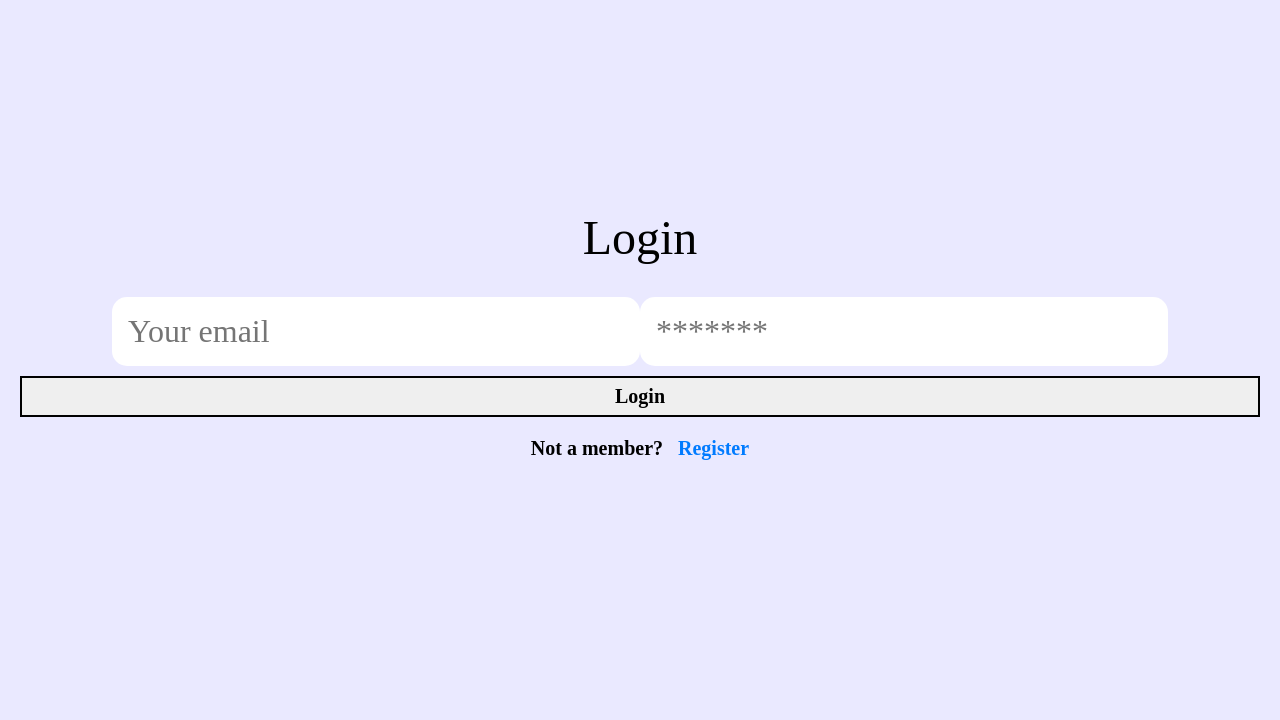
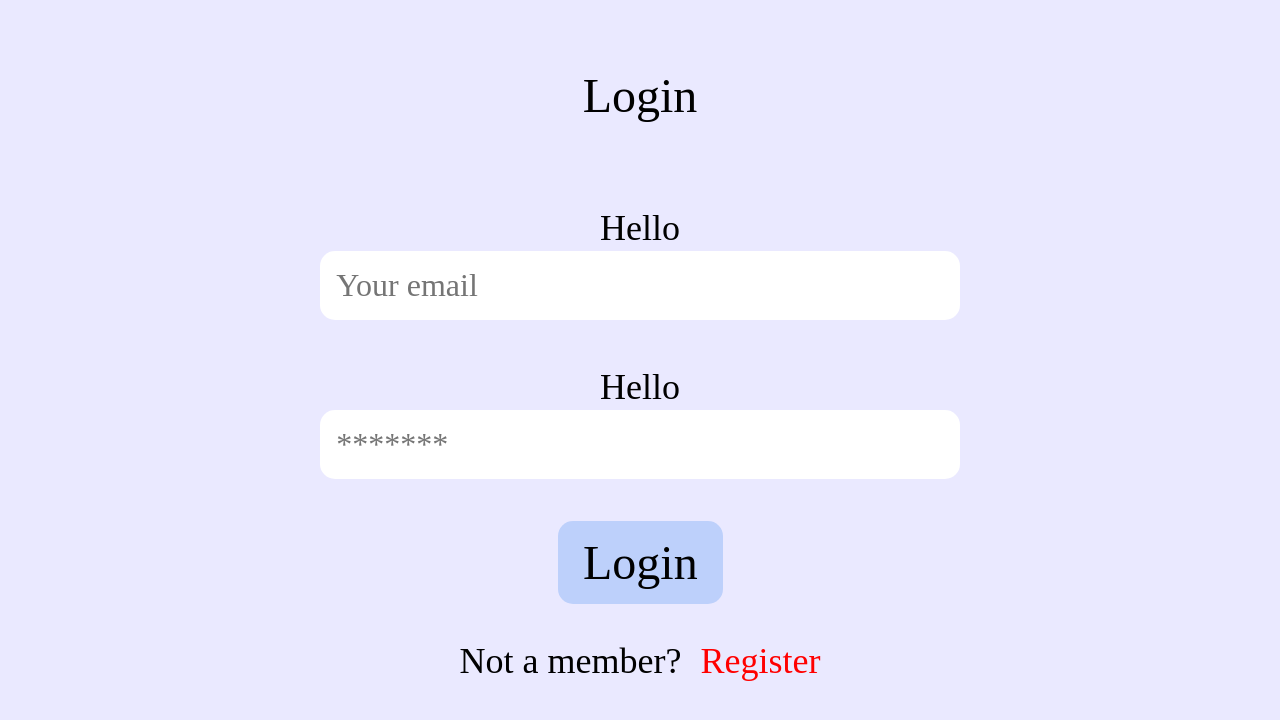
Before and after one commit to bogdan9876/Pulse-Tracker, a React (Create React App) app: page /login in a window 1280 px wide. Shown: the top 720 px of the page. Built offline with nearby package versions, Linux system fonts and the light colour scheme; a web font is replaced by a local one.

Commit message:
next commit

```diff
--- a/src/components/ErrorValid/errorValid.css
+++ b/src/components/ErrorValid/errorValid.css
@@ -2,6 +2,6 @@
     display: block;
     margin: auto;
     color: red;
-    text-align: center;
-    margin-bottom: 10px;
+    text-align: right;
+    font-size: 24px;
 }
--- a/src/components/Login/login.css
+++ b/src/components/Login/login.css
@@ -2,21 +2,23 @@
     margin: 0 auto;
     padding: 20px;
     text-align: center;
-    margin-top: 190px;
-    margin-bottom: 190px;
+    margin-top: 3rem;
 }
 
 .input-container {
     margin-bottom: 20px;
+    display: flex;
+    flex-direction: column;
+    align-items: center;
 }
 
 .login {
     font-size: 48px;
-    margin-bottom: 2rem;
+    margin-bottom: 3rem;
 }
 
 .login-input {
-    width: 40%;
+    width: 49%;
     margin-bottom: 10px;
     padding: 1rem 1rem 1rem 1rem;
     border: none;
@@ -26,32 +28,24 @@
 }
 
 .login-button {
-    width: 100%;
-    appearance: none;
-    border: 2px solid #000;
-    box-sizing: border-box;
+    width: fit-content;
+    height: fit-content;
+    padding: 14px 25px;
+    border: none;
+    border-radius: 15px;
+    background-color: #BDD0FB;
+    font-size: 48px;
     cursor: pointer;
-    font-size: 20px;
-    font-weight: 600;
-    line-height: normal;
-    padding: 7px 10px;
-    outline: none;
-    text-align: center;
-    text-decoration: none;
-    transition: all 300ms cubic-bezier(.23, 1, 0.32, 1);
     user-select: none;
     -webkit-user-select: none;
     touch-action: manipulation;
     will-change: transform;
-}
-
-.login-button:hover {
-    background-color: #84909c;
+    margin-top: 2rem;
 }
 
 p.login-text span {
-    color: #007bff;
-    font-size: 20px;
+    color: red;
+    font-size: 36px;
     cursor: pointer;
     text-decoration: none;
     margin-left: 10px;
@@ -62,6 +56,11 @@ p.login-text span:hover {
 }
 
 .login-text {
-    font-size: 20px;
-    font-weight: 600;
+    font-size: 36px;
 }
+
+.text {
+    text-align: right;
+    font-size: 36px;
+    margin-bottom: 2px;
+}
--- a/src/components/Login/login.js
+++ b/src/components/Login/login.js
@@ -39,8 +39,10 @@ const Login = () => {
         onSubmit={handleLogin}
       >
         <Form className="input-container">
+          <p className='text'>Hello</p>
           <Field className="login-input" type="text" name="email" placeholder="Your email" />
           <ErrorMessage name="email" component={ErrorValid} />
+          <p className='text'>Hello</p>
           <Field className="login-input" type="password" name="password" placeholder="*******" />
           <ErrorMessage name="password" component={ErrorValid} />
           <button className="login-button" type="submit">Login</button>
```
